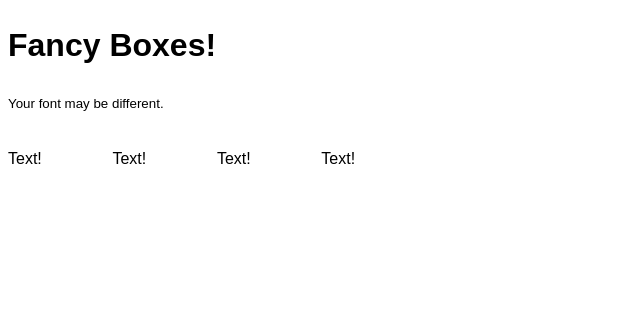
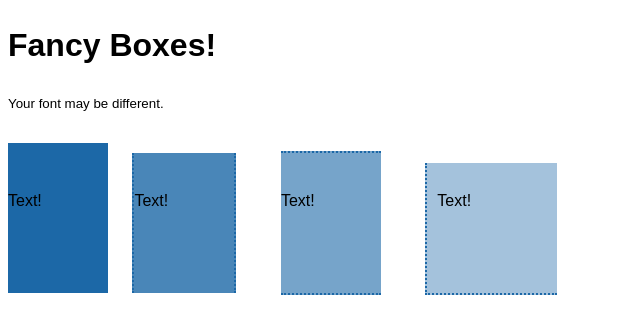
Before and after one commit to bxb760/exercise-9, a plain HTML site: page 02-fancy-boxes/index.html in a window 1280 px wide. Shown: the whole page, without its empty margins (0-640 px from the left). Drawn offline with Linux system fonts and the light colour scheme.

Commit message:
Update style.css

```diff
--- a/02-fancy-boxes/css/style.css
+++ b/02-fancy-boxes/css/style.css
@@ -11,7 +11,7 @@ div {
 
 
 /* Add your styles for each box below this line */
-box01{
+#box01{
   background-color: rgba(28,104,167,1);
 
   padding-top: 30px;
@@ -20,7 +20,7 @@ box01{
   padding-left: 0px;
 }
 
-box02{
+#box02{
   background-color: rgba(28,104,167,0.8);
 
   padding-top: 20px;
@@ -39,7 +39,7 @@ box02{
   border-left: 2px dotted rgba(28,104,167,1);
 }
 
-box03{
+#box03{
   background-color: rgba(28,104,167,0.6);
 
   padding-top: 20px;
@@ -59,7 +59,7 @@ box03{
 }
 
 
-box04{
+#box04{
   background-color: rgba(28,104,167,0.4);
 
   padding-top: 10px;
```
